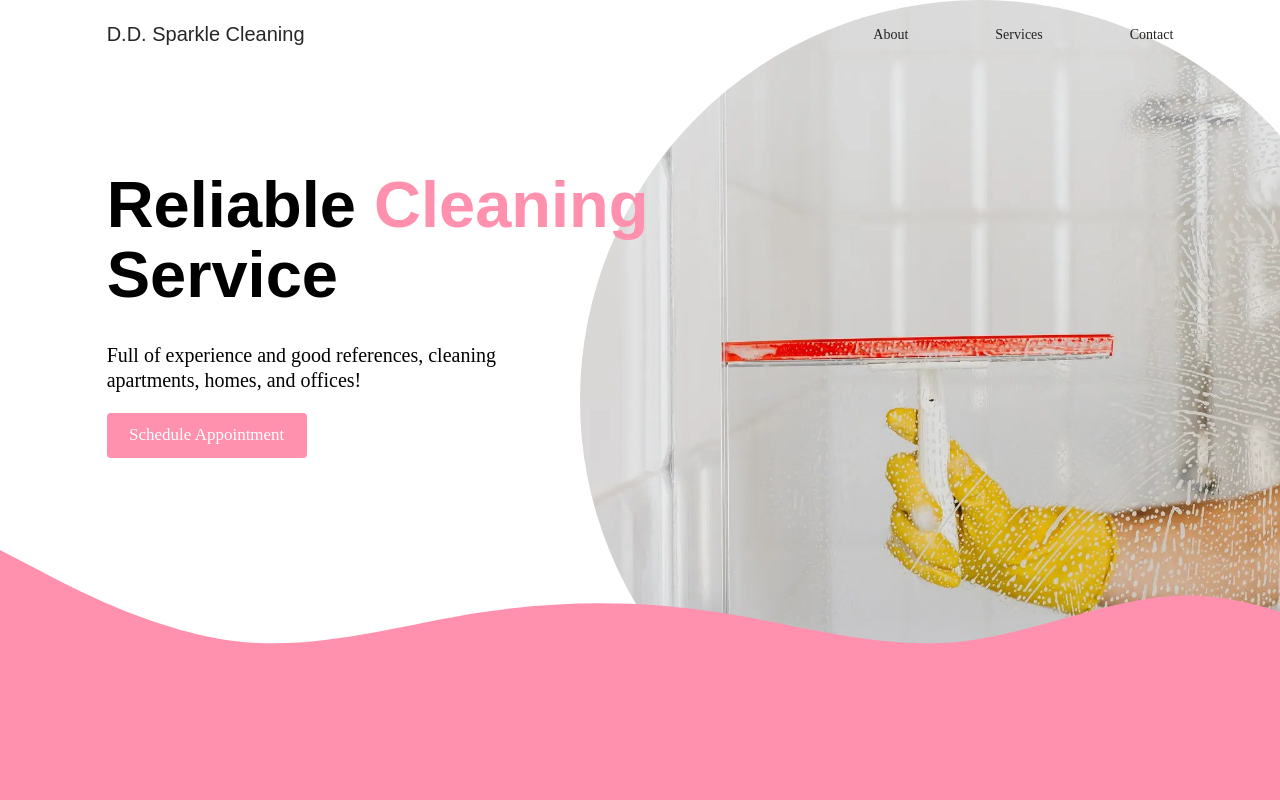
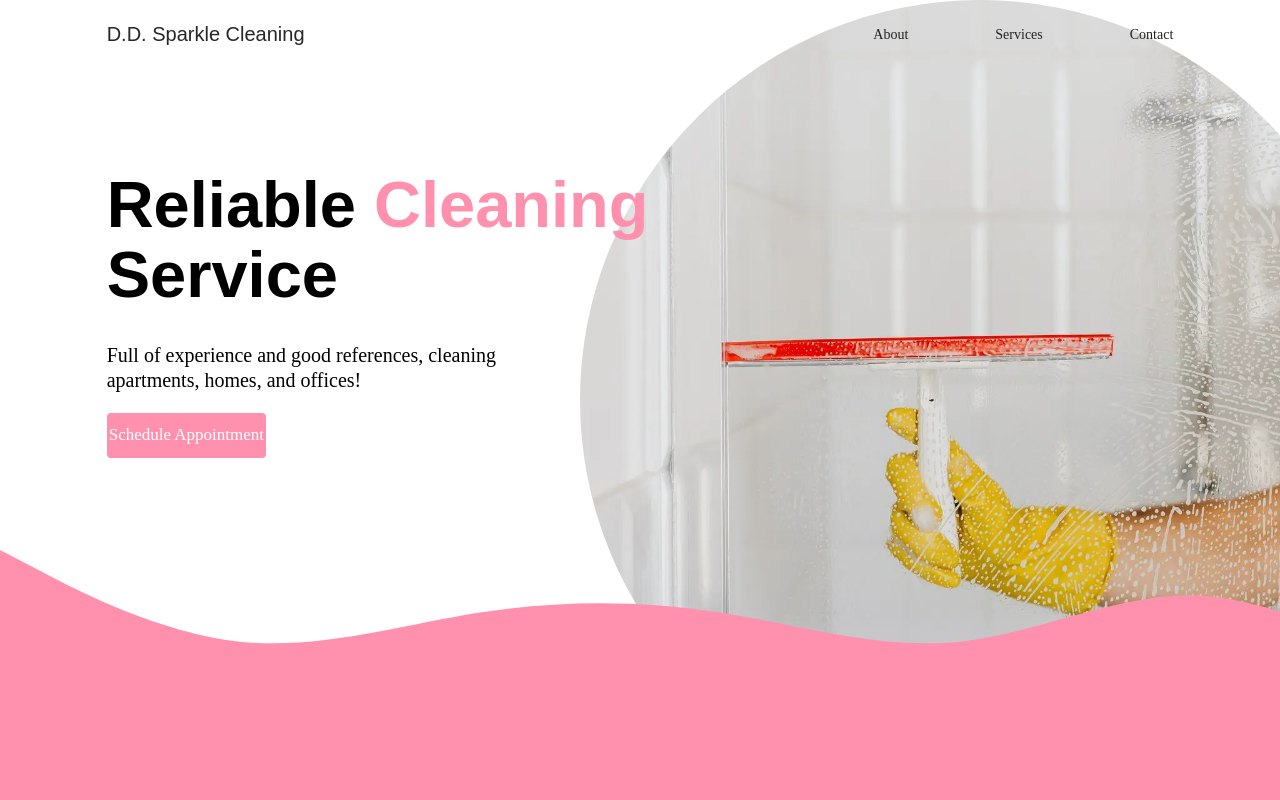
Before and after one commit to Carlos460/dd-sparkle-cleaning, a Next.js app: page / in a window 1280 px wide. Shown: the top 800 px of the page. Built offline with nearby package versions, Linux system fonts and the light colour scheme; a web font is replaced by a local one.

Commit message:
updated location of work showcase elements into work showcase section component and made the style absolute path. Home.styles.ts file is now Sparkle.styles.ts for general theme styles

```diff
--- a/_sections/WorkShowcase/index.tsx
+++ b/_sections/WorkShowcase/index.tsx
@@ -1,7 +1,30 @@
+import WorkCarousel from '@includes/WorkCarousel';
+import { Row, Col } from 'antd';
+
+import * as S from '@styles/Sparkle.styles';
+
 const WorkShowcase = () => {
   return (
     <>
-      <h1>WorkShowcase</h1>
+      <Row justify="center">
+        <Col xs={22} sm={18} lg={20} xxl={14}>
+          <S.Title textColor={`white`}>Our Work</S.Title>
+          <Row justify="center">
+            <Col>
+              <WorkCarousel />
+            </Col>
+            <Col xs={12} sm={12} lg={6}>
+              <div style={{ display: 'flex', height: '100%' }}>
+                <div style={{ margin: 'auto 20px' }}>
+                  <h1>
+                    We clean apartments, family homes, offices, and much more!
+                  </h1>
+                </div>
+              </div>
+            </Col>
+          </Row>
+        </Col>
+      </Row>
     </>
   );
 };
--- a/pages/index.tsx
+++ b/pages/index.tsx
@@ -2,11 +2,15 @@ import type { NextPage } from 'next';
 import Head from 'next/head';
 import Navbar from '@includes/Navbar';
 
-import { Row, Col } from 'antd';
+import { Row, Col, Button } from 'antd';
 
-import * as S from '../styles/Home.styles';
-import WorkCarousel from '@includes/WorkCarousel';
+// Sections
+import WorkShowcase from '@sections/WorkShowcase';
+
+// Components
+import * as S from '@styles/Sparkle.styles';
 import Footer from '@includes/Footer';
+import Link from 'next/link';
 
 const Home: NextPage = () => {
   return (
@@ -34,7 +38,11 @@ const Home: NextPage = () => {
                   Full of experience and good references, cleaning apartments,
                   homes, and offices!
                 </S.SubTitle>
-                <S.CtaButton>Schedule Appointment</S.CtaButton>
+                <Link href={`/contact`}>
+                  <a>
+                    <S.CtaButton>Schedule Appointment</S.CtaButton>
+                  </a>
+                </Link>
               </S.Container>
             </Col>
           </Row>
@@ -42,26 +50,7 @@ const Home: NextPage = () => {
           <S.HeaderWave />
         </S.Section>
         <S.Section backgroundColor={`var(--primary)`}>
-          <Row justify="center">
-            <Col xs={22} sm={18} lg={20} xxl={14}>
-              <S.Title textColor={`white`}>Our Work</S.Title>
-              <Row justify="center">
-                <Col>
-                  <WorkCarousel />
-                </Col>
-                <Col xs={12} sm={12} lg={6}>
-                  <div style={{ display: 'flex', height: '100%' }}>
-                    <div style={{ margin: 'auto 20px' }}>
-                      <h1>
-                        We clean apartments, family homes, offices, and much
-                        more!
-                      </h1>
-                    </div>
-                  </div>
-                </Col>
-              </Row>
-            </Col>
-          </Row>
+          <WorkShowcase />
         </S.Section>
         <Footer />
       </main>
--- a/styles/Home.styles.ts
+++ b/styles/Sparkle.styles.ts
@@ -77,7 +77,6 @@ export const SubTitle = styled.h2<ISubTitleProps>`
   }
 `;
 export const CtaButton = styled.button`
-  width: 200px;
   height: 45px;
   margin: 20px 0px 0px;
   font-size: 17px;
@@ -87,7 +86,7 @@ export const CtaButton = styled.button`
   border: solid 2px var(--primary);
   border-radius: 4px;
   cursor: pointer;
-  transition: background-color 0.4s, color 0.4s;
+  box-shadow: var(--primary);
   &:hover {
     background-color: rgba(0, 0, 0, 0);
     color: var(--primary);
--- a/styles/globals.css
+++ b/styles/globals.css
@@ -1,10 +1,10 @@
 @font-face {
   font-family: 'Rounded';
-  src: url("/fonts/MPLUSRounded1c-Regular.ttf");
+  src: url('/fonts/MPLUSRounded1c-Regular.ttf');
 }
 
 :root {
-  --primary: #FF91AF;
+  --primary: #ff91af;
 }
 
 * {
--- a/tsconfig.json
+++ b/tsconfig.json
@@ -5,7 +5,8 @@
     "baseUrl": "./",
     "paths": {
       "@includes/*": ["_includes/*"],
-      "@sections/*": ["_sections/*"]
+      "@sections/*": ["_sections/*"],
+      "@styles/*": ["styles/*"]
     },
     "allowJs": true,
     "skipLibCheck": true,
```
